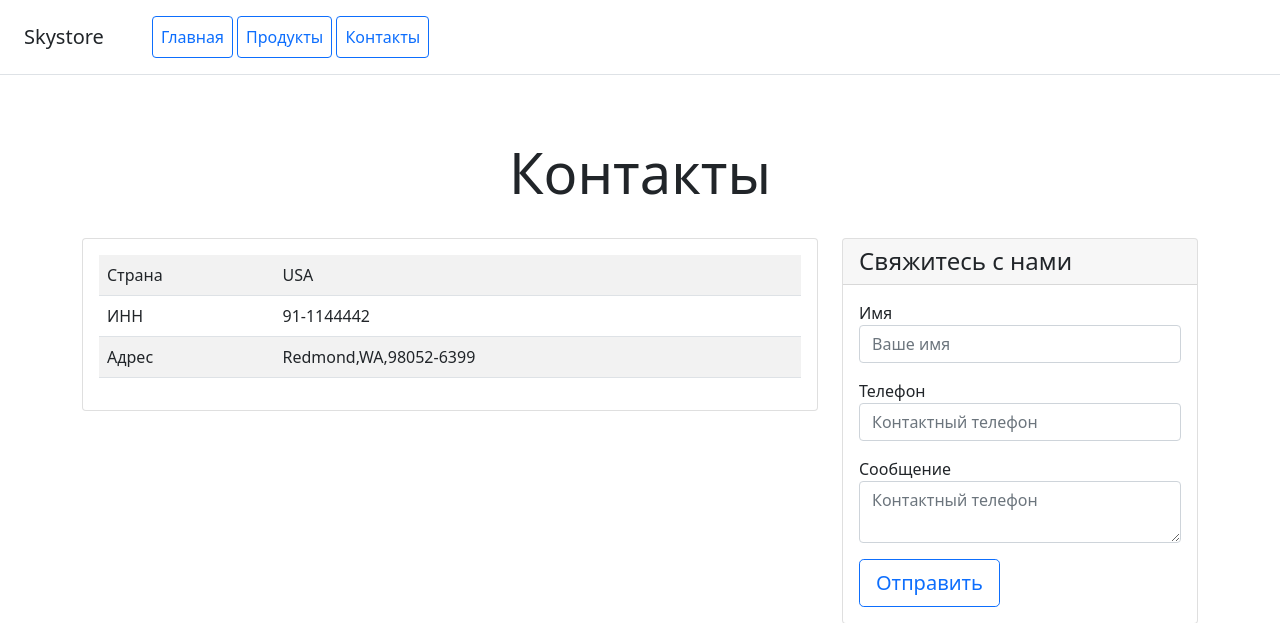
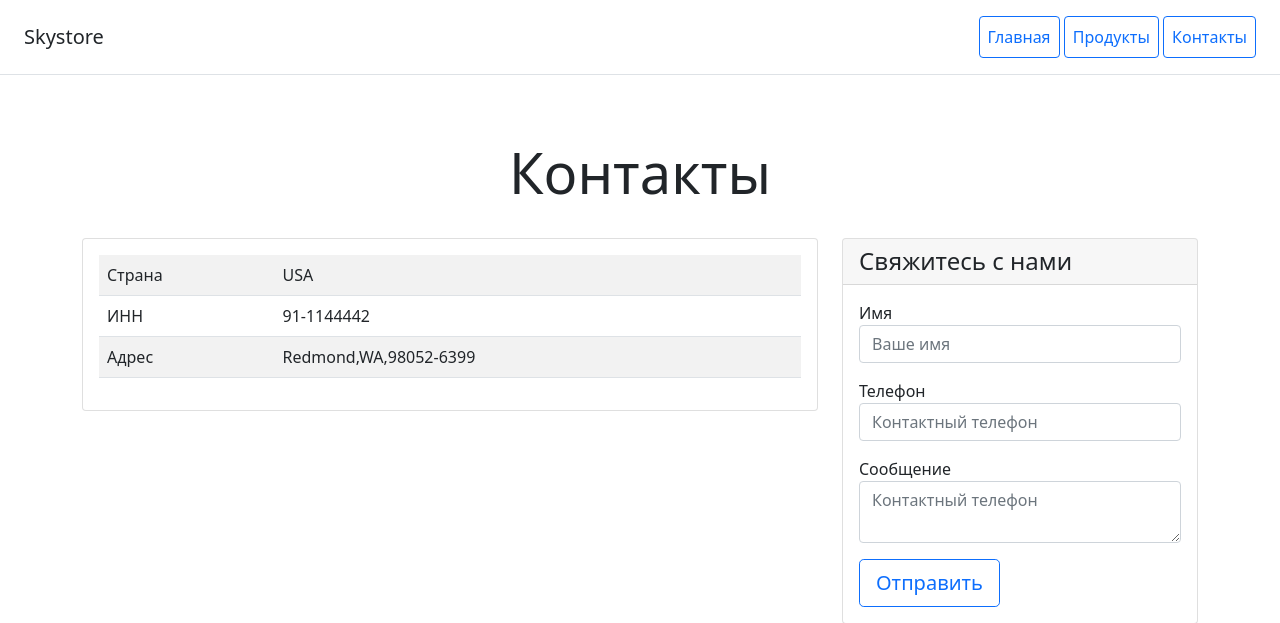
Before and after one commit to mariyaparus/homework_19.2, a Django app: page /contacts/ in a window 1280 px wide. Shown: the top 623 px of the page. Run offline with Django 4.2, Linux system fonts and the light colour scheme; parts of the project's set-up code (start-up, migrations or seed data) failed here and were passed over; some libraries are stand-ins or nearby versions.

Commit message:
update inc_main_menu.html

```diff
--- a/catalog/templates/catalog/includes/inc_main_menu.html
+++ b/catalog/templates/catalog/includes/inc_main_menu.html
@@ -1,6 +1,6 @@
 <div class="d-flex flex-column flex-md-row align-items-center p-3 px-md-4 mb-3 bg-white border-bottom box-shadow">
     <h5 class="my-0 mr-md-auto font-weight-normal">Skystore</h5>
-    <nav class="ms-5">
+    <nav class="ms-5" style="margin-left:auto!important;">
         <a class="p-2 btn btn-outline-primary" href="{% url 'catalog:home' %}">Главная</a>
         <a class="p-2 btn btn-outline-primary" href="{% url 'catalog:products' %}">Продукты</a>
         <a class="p-2 btn btn-outline-primary" href="{% url 'catalog:contacts' %}">Контакты</a>
```
